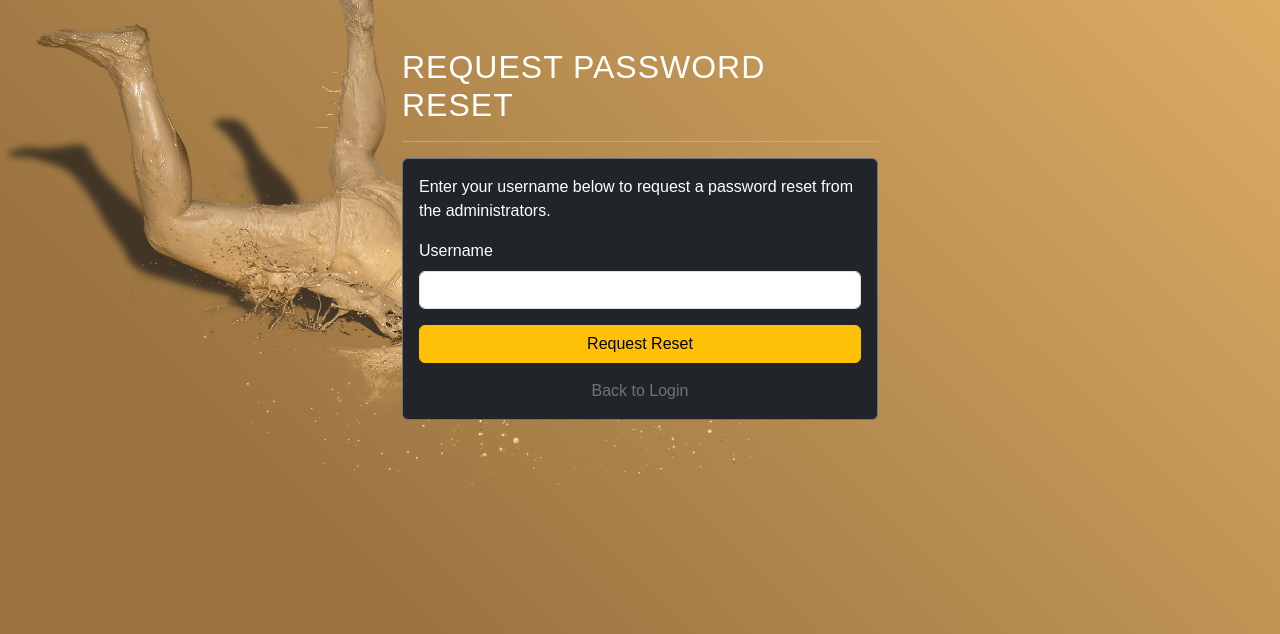
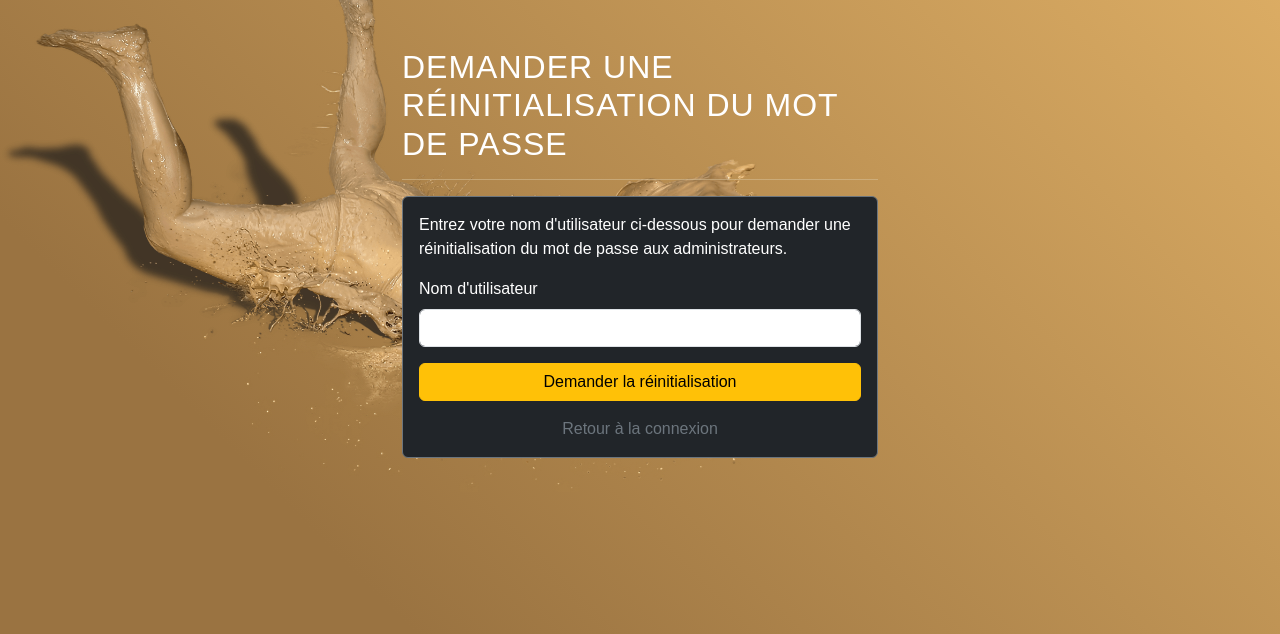
Before and after one commit to TomDouaud/testTom, a Django app: page /reset-request/ in a window 1280 px wide. Shown: the part 166-800 px from the top of the page. Run offline with Django 5.2, Linux system fonts and the light colour scheme.

Commit message:
Translate login/reset UI to French and fix Playlist URLs
This submission extends the pre-existing 'badassradio' Django codebase to meet the user's requirements for a French UI and functional playlist links. It does not attempt to rewrite everything from scratch.

Changes:
- Translated `templates/blog/login.html` and `templates/blog/password_reset_request.html` from English to French.
- Translated backend flash messages for password reset actions in `blog/views.py`.
- Fixed the dropdown menu links in `templates/blog/base.html` to use the correct `playlist_type` model choices (`playlist` instead of `basic`, `bande_originale` instead of `movie`).
- Removed untracked build artifacts and __pycache__ directories.

Co-authored-by: TomDouaud <124200637+TomDouaud@users.noreply.github.com>

```diff
--- a/blog/views.py
+++ b/blog/views.py
@@ -77,8 +77,8 @@ def password_reset_request(request):
         user = User.objects.filter(username=username).first()
         if user:
             PasswordResetRequest.objects.create(user=user)
-            messages.success(request, 'Password reset request sent to admins.')
+            messages.success(request, 'Demande de réinitialisation de mot de passe envoyée aux administrateurs.')
         else:
-            messages.error(request, 'User not found.')
+            messages.error(request, 'Utilisateur introuvable.')
         return redirect('login')
     return render(request, 'blog/password_reset_request.html')
--- a/templates/blog/base.html
+++ b/templates/blog/base.html
@@ -64,8 +64,8 @@
                             <img src="{% static 'img/Playlists.png' %}" alt="Playlists" class="nav-image-link" style="height: 25px; margin-top: 40px;">
                         </a>
                         <ul class="dropdown-menu dropdown-menu-dark" aria-labelledby="playlistsDropdown" style="background-color: rgba(0,0,0,0.8);">
-                            <li><a class="dropdown-item" href="{% url 'playlist_list' 'basic' %}">Classiques</a></li>
-                            <li><a class="dropdown-item" href="{% url 'playlist_list' 'movie' %}">Musiques de Films</a></li>
+                            <li><a class="dropdown-item" href="{% url 'playlist_list' 'playlist' %}">Classiques</a></li>
+                            <li><a class="dropdown-item" href="{% url 'playlist_list' 'bande_originale' %}">Musiques de Films</a></li>
                             <li><hr class="dropdown-divider"></li>
                             <li><a class="dropdown-item" href="{% url 'album_list' %}">Albums du Mois</a></li>
                         </ul>
--- a/templates/blog/password_reset_request.html
+++ b/templates/blog/password_reset_request.html
@@ -2,7 +2,7 @@
 
 {% block content %}
 <div class="container mt-5" style="max-width: 500px;">
-    <h2>Request Password Reset</h2>
+    <h2>Demander une réinitialisation du mot de passe</h2>
     <hr class="border-secondary">
 
     {% if messages %}
@@ -16,17 +16,17 @@
 
     <div class="card bg-dark text-white border-secondary">
         <div class="card-body">
-            <p>Enter your username below to request a password reset from the administrators.</p>
+            <p>Entrez votre nom d'utilisateur ci-dessous pour demander une réinitialisation du mot de passe aux administrateurs.</p>
             <form method="post">
                 {% csrf_token %}
                 <div class="mb-3">
-                    <label for="username" class="form-label">Username</label>
+                    <label for="username" class="form-label">Nom d'utilisateur</label>
                     <input type="text" class="form-control" id="username" name="username" required>
                 </div>
-                <button type="submit" class="btn btn-warning w-100">Request Reset</button>
+                <button type="submit" class="btn btn-warning w-100">Demander la réinitialisation</button>
             </form>
             <div class="mt-3 text-center">
-                <a href="{% url 'login' %}" class="text-secondary text-decoration-none">Back to Login</a>
+                <a href="{% url 'login' %}" class="text-secondary text-decoration-none">Retour à la connexion</a>
             </div>
         </div>
     </div>
```
Also changed, not shown: templates/blog/login.html (+4 -4 lines).
